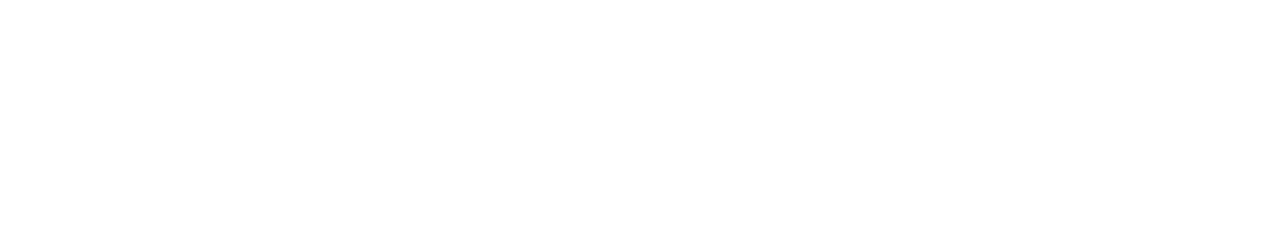
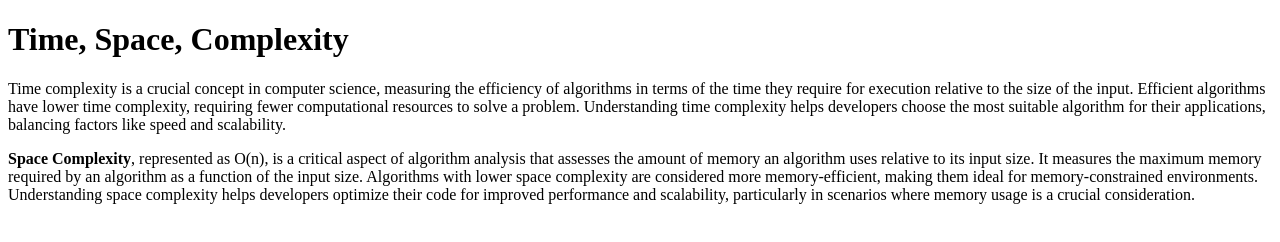
Before and after one commit to acciojob/time-and-space-complexity-Gulvaiz, a website: page main.html in a window 1280 px wide. Drawn offline with Linux system fonts and the light colour scheme.

Commit message:
created a submission

```diff
--- a/main.html
+++ b/main.html
@@ -3,14 +3,15 @@
 <html>
 
 <head>
-	<link rel="stylesheet" href="styles.css">
+
 </head>
 
 <body>
-	<!-- the entire body must be written by student -->
-    <script type="text/javascript" src="./script.js">
-</script>
-
+	<h1>Time, Space, Complexity</h1>
+	<p>
+Time complexity is a crucial concept in computer science, measuring the efficiency of algorithms in terms of the time they require for execution relative to the size of the input. Efficient algorithms have lower time complexity, requiring fewer computational resources to solve a problem. Understanding time complexity helps developers choose the most suitable algorithm for their applications, balancing factors like speed and scalability.</p>
+	<p>
+<b>Space Complexity</b>, represented as O(n), is a critical aspect of algorithm analysis that assesses the amount of memory an algorithm uses relative to its input size. It measures the maximum memory required by an algorithm as a function of the input size. Algorithms with lower space complexity are considered more memory-efficient, making them ideal for memory-constrained environments. Understanding space complexity helps developers optimize their code for improved performance and scalability, particularly in scenarios where memory usage is a crucial consideration.</p>
 </body>
 
 </html>
```
